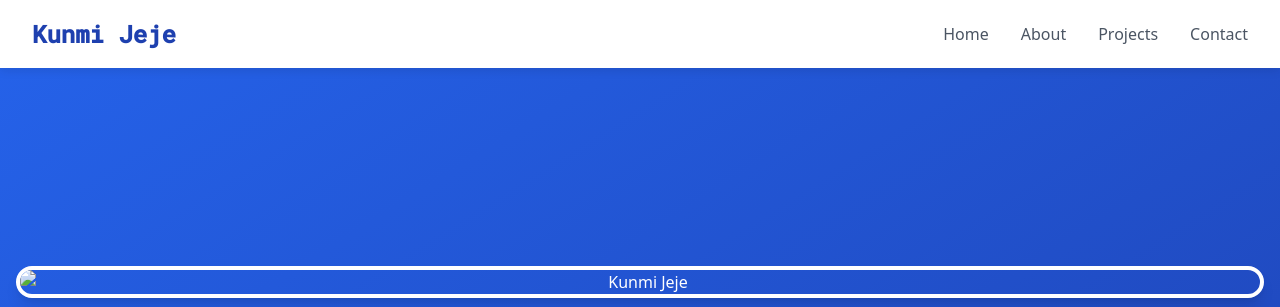
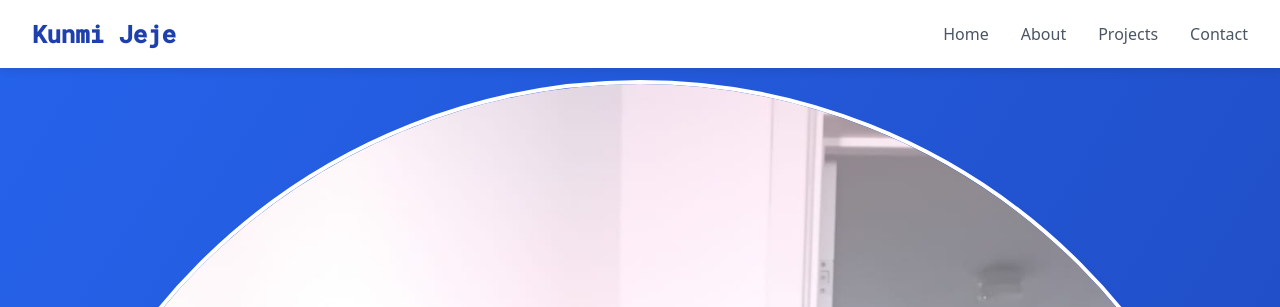
Before and after one commit to KunmiJeje/MyPortfolio, a plain HTML site: page index.html in a window 1280 px wide. Shown: the top 307 px of the page. Drawn offline with nearby package versions, Linux system fonts and the light colour scheme.

Commit message:
Update index.html

```diff
--- a/index.html
+++ b/index.html
@@ -16,7 +16,7 @@
     <!-- Hero Section -->
     <section id="hero" class="min-h-screen flex items-center justify-center bg-gradient-to-br from-blue-600 to-blue-800 text-white py-20 px-4">
         <div class="container mx-auto text-center">
-            <img src= "image.gpeg" alt="Kunmi Jeje" class="w-98 h-98 rounded-full mx-auto mb-6 border-4 border-white shadow-lg">
+            <img src= "image.jpeg" alt="Kunmi Jeje" class="w-98 h-98 rounded-full mx-auto mb-6 border-4 border-white shadow-lg">
             <h1 class="text-4xl md:text-5xl font-bold mb-4">Hi, I'm Kunmi Jeje</h1>
             <p class="text-xl md:text-2xl max-w-2xl mx-auto mb-8">A 13-year-old Python programmer passionate about building creative solutions and fun projects with code.</p>
             <div class="flex gap-4 justify-center">
```
